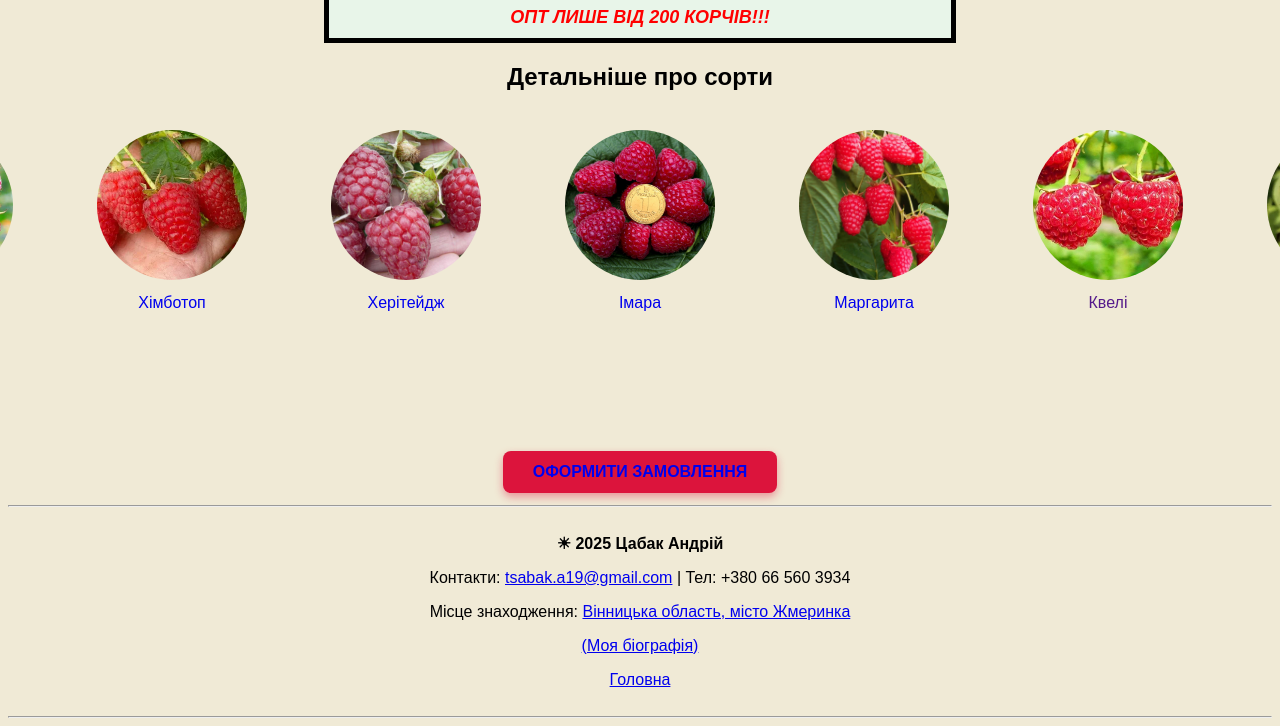
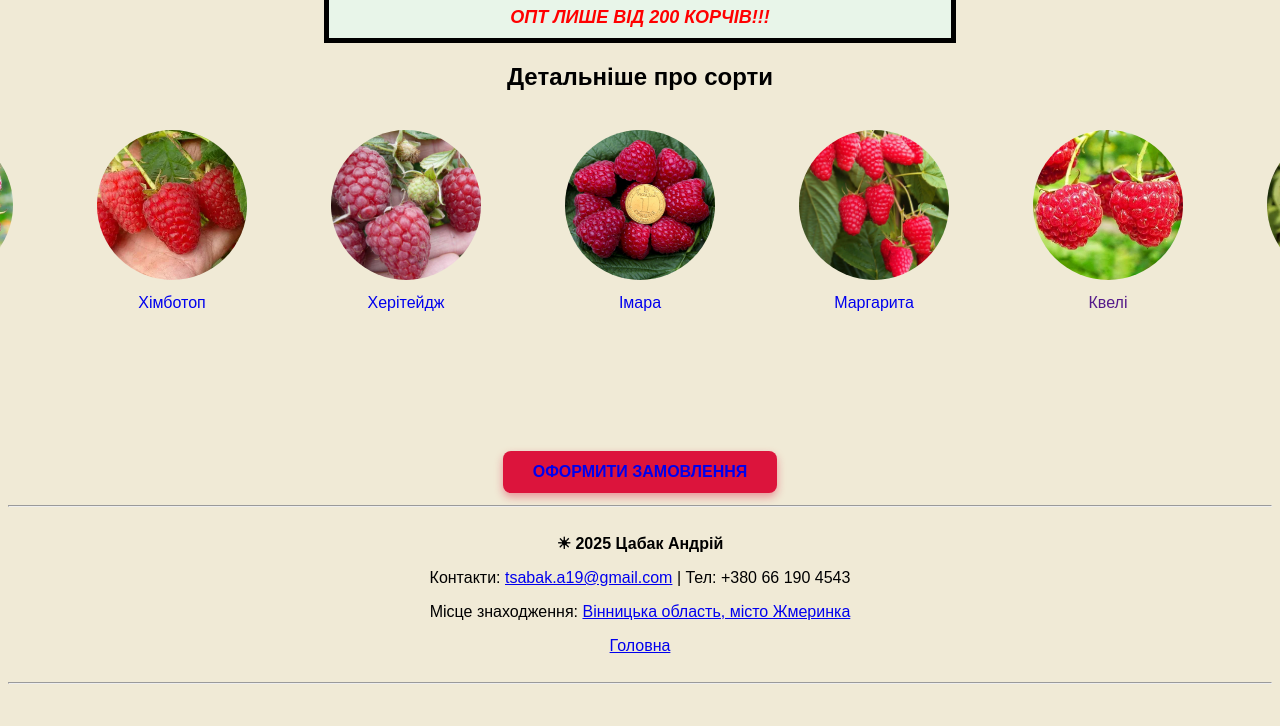
Before and after one commit to pepsicos/MalinaFerma, a plain HTML site: page katalog.html in a window 1280 px wide. Shown: the part 551-1277 px from the top of the page. After the commit the page ends 1243 px from the top, so only its background shows below. Drawn offline with Linux system fonts and the light colour scheme.

Commit message:
Update katalog.html

```diff
--- a/katalog.html
+++ b/katalog.html
@@ -154,7 +154,7 @@
 
 
         <button class="lo">
-        <a href="file:///C:/Users/ADMIN/Desktop/CSS=HTML/zamovlena.html?">ОФОРМИТИ ЗАМОВЛЕННЯ </a>
+        <a href="zamovlena.html?">ОФОРМИТИ ЗАМОВЛЕННЯ </a>
       </button>
 
 
@@ -169,9 +169,9 @@
       <tr>
        <td style="text-align: center;">
           <p><strong>☀︎ 2025 Цабак Андрій</strong></p>
-          <p>Контакти: <a href="tsabak.a19@gmail.com"email.>tsabak.a19@gmail.com</a> | Тел: +380 66 560 3934</p>
+          <p>Контакти: <a href="tsabak.a19@gmail.com"email.>tsabak.a19@gmail.com</a> | Тел: +380 66 190 4543</p>
            <p>Місце знаходження:  <a href="https://www.google.com/maps/place/%D0%96%D0%BC%D0%B5%D1%80%D0%B8%D0%BD%D0%BA%D0%B0,+%D0%92%D1%96%D0%BD%D0%BD%D0%B8%D1%86%D1%8C%D0%BA%D0%B0+%D0%BE%D0%B1%D0%BB%D0%B0%D1%81%D1%82%D1%8C/@49.0312807,28.0821204,12.6z/data=!4m6!3m5!1s0x4732a29eea829a9d:0xcfa8490cd0cf2c20!8m2!3d49.0390512!4d28.1085937!16zL20vMGRzeXAx?entry=ttu&g_ep=EgoyMDI1MDQzMC4xIKXMDSoASAFQAw%3D%3D " target="_blank">Вінницька область, місто Жмеринка</big></a></p>
-            <p><a href="https://tilda.cc/page/?pageid=70366349&previewmode=yes" target="_blank">(Моя біографія)</a></p>
+
           <p>
              <a href="file:///C:/Users/ADMIN/Desktop/CSS=HTML/index.html">Головна</a>
 
```
